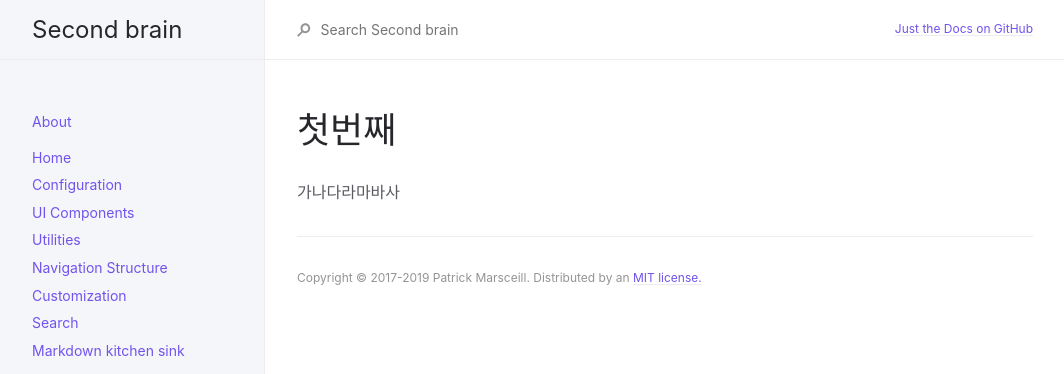
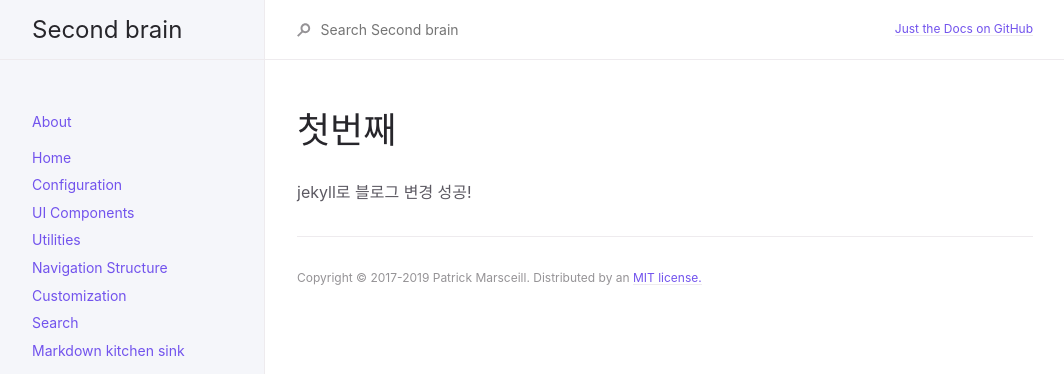
Before and after one commit to suzn89/suzn89.github.io, a Jekyll site: the page built from _posts/2020-05-19-myfirst.markdown, in a window 1280 px wide. Shown: the top 374 px of the page, without its empty margins (107-1171 px from the left). Built offline with Jekyll 4.4.1, drawn with Linux system fonts in a browser that asks for light colours.

Commit message:
첫번째 커밋

```diff
--- a/_posts/2020-05-19-myfirst.markdown
+++ b/_posts/2020-05-19-myfirst.markdown
@@ -6,4 +6,4 @@ categories: jekyll Diary
 ---
 
 # 첫번째
-가나다라마바사
+jekyll로 블로그 변경 성공!
```
